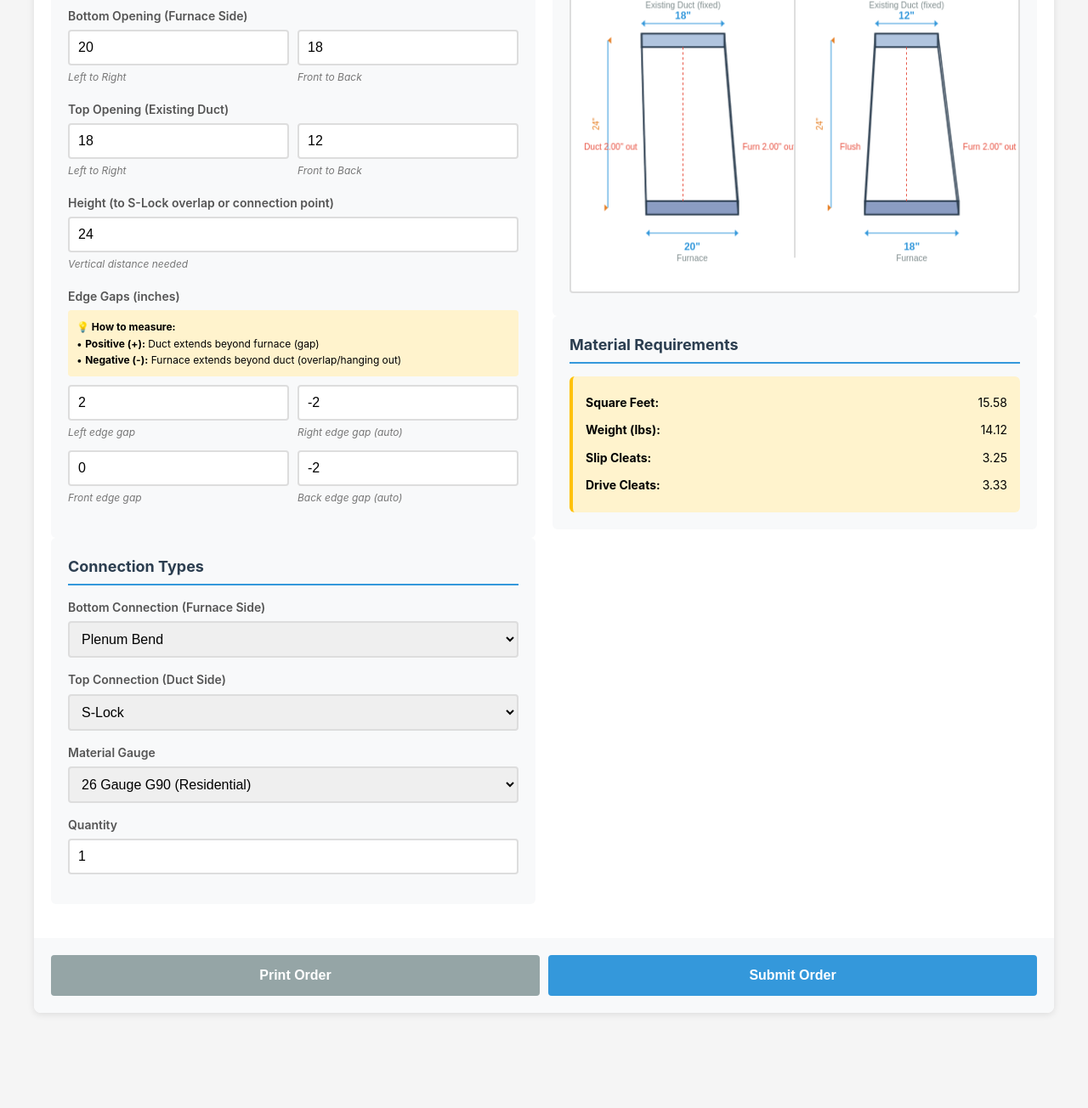
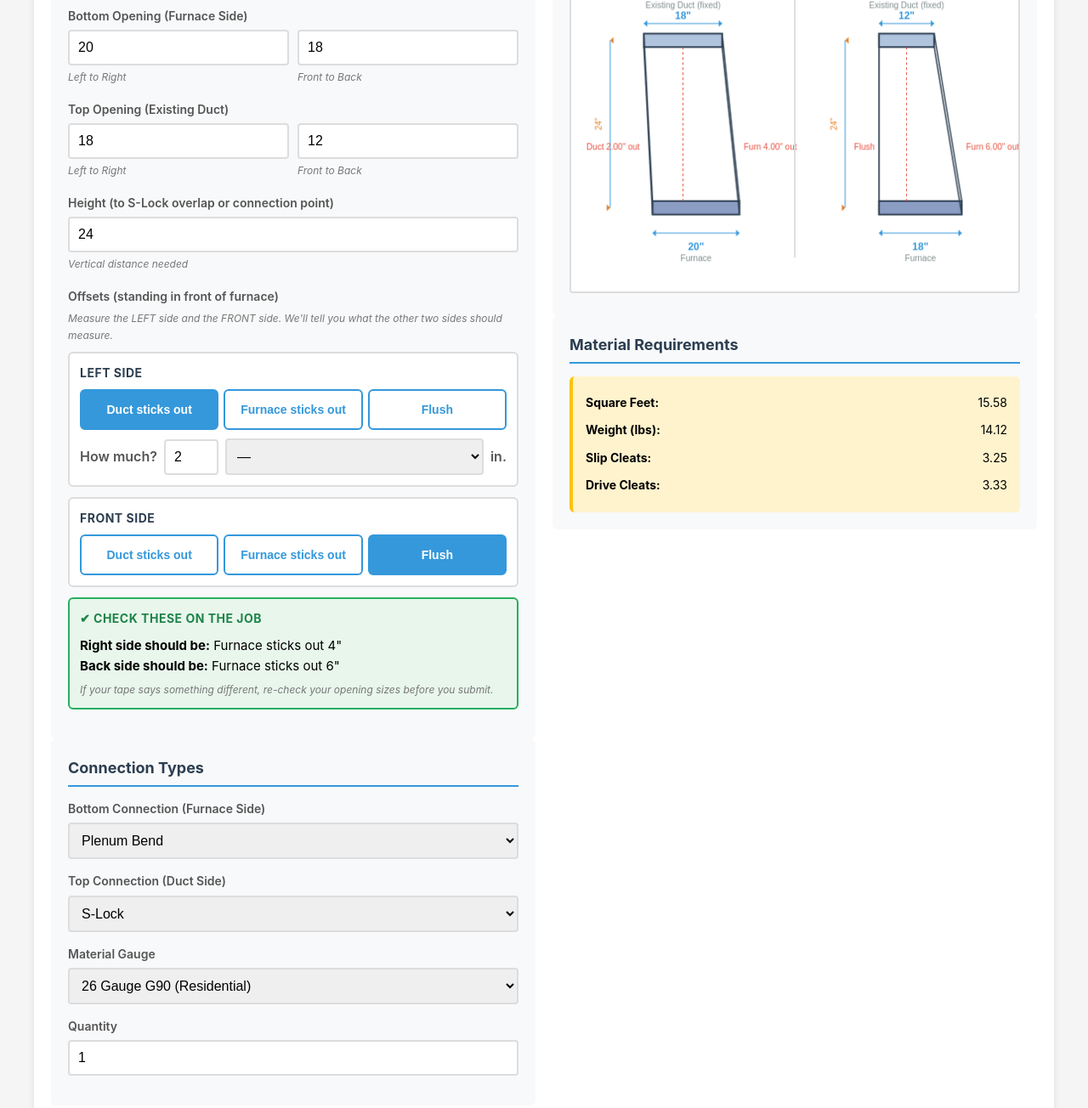
Before and after one commit to KESM89/ke-dashboard, a plain HTML site: page transition-request-form.html in a window 1280 px wide. Shown: the part 270-1574 px from the top of the page at 85% size. Before the commit the page ends 1482 px from the top, so only its background shows below. Drawn offline with Linux system fonts and the light colour scheme.

Commit message:
Add files via upload

```diff
--- a/transition-request-form.html
+++ b/transition-request-form.html
@@ -95,6 +95,13 @@
             .alert {
                 font-size: 14px;
                 padding: 12px;
+            }
+
+            /* Offset buttons: keep 3 across on a phone */
+            .seg button {
+                padding: 10px 4px !important;
+                font-size: 14px !important;
+                min-height: 52px;
             }
 
             /* Readable help text */
@@ -267,6 +274,67 @@
             font-style: italic;
         }
 
+        /* Offset entry cards */
+        .offset-card {
+            background: white;
+            border: 2px solid #ddd;
+            border-radius: 6px;
+            padding: 12px;
+            margin-bottom: 12px;
+        }
+        .offset-title {
+            font-weight: 700;
+            font-size: 14px;
+            color: #2c3e50;
+            margin-bottom: 8px;
+            letter-spacing: 0.5px;
+        }
+        .seg {
+            display: flex;
+            gap: 6px;
+        }
+        .seg button {
+            flex: 1;
+            padding: 12px 6px;
+            min-height: 48px;
+            border: 2px solid #3498db;
+            background: white;
+            color: #3498db;
+            border-radius: 6px;
+            font-size: 14px;
+            font-weight: 600;
+            cursor: pointer;
+        }
+        .seg button.active {
+            background: #3498db;
+            color: white;
+        }
+        .amount-row {
+            display: flex;
+            align-items: center;
+            gap: 8px;
+            margin-top: 10px;
+            font-weight: 600;
+            color: #555;
+        }
+        .form-group .amount-row input,
+        .form-group .amount-row select {
+            width: auto;
+            min-width: 0;
+            font-size: 16px;
+        }
+        .form-group .amount-row input { flex: 0 0 64px; }   /* whole inches */
+        .form-group .amount-row select { flex: 1 1 90px; padding-left: 8px; padding-right: 4px; } /* fraction */
+        .check-box {
+            background: #e8f6ec;
+            border: 2px solid #27ae60;
+            border-radius: 6px;
+            padding: 12px;
+            font-size: 15px;
+            line-height: 1.6;
+        }
+        .check-box .offset-title { color: #1e8449; }
+
         .alert {
             padding: 12px;
             border-radius: 4px;
@@ -278,6 +346,14 @@
             background: #d1ecf1;
             color: #0c5460;
             border-left: 4px solid #17a2b8;
+        }
+
+        /* Phone fixes - kept last so they win over earlier rules */
+        .content > * { min-width: 0; }      /* let grid columns shrink to screen width */
+        #drawing-canvas { max-width: 100%; }
+        @media (max-width: 768px) {
+            .dimension-row { grid-template-columns: 1fr 1fr; gap: 10px; } /* two short numbers fit side by side */
+            .container { margin: 0; border-radius: 0; }
         }
     </style>
 </head>
@@ -331,33 +407,56 @@
                         <span class="help-text">Vertical distance needed</span>
                     </div>
 
+                    <!-- OFFSETS: tech picks who sticks out + how much. Signs are handled internally. -->
                     <div class="form-group">
-                        <label>Edge Gaps (inches)</label>
-                        <div style="background: #fff3cd; padding: 10px; border-radius: 4px; margin-bottom: 10px; font-size: 12px;">
-                            <strong>💡 How to measure:</strong><br>
-                            • <strong>Positive (+):</strong> Duct extends beyond furnace (gap)<br>
-                            • <strong>Negative (-):</strong> Furnace extends beyond duct (overlap/hanging out)
-                        </div>
-                        <div class="dimension-row">
-                            <div>
-                                <input type="number" step="0.125" id="gap-left-input" placeholder="0" value="2" oninput="calculateOppositeGap('left')">
-                                <span class="help-text">Left edge gap</span>
+                        <label>Offsets (standing in front of furnace)</label>
+                        <span class="help-text" style="margin-bottom: 10px; display: block;">Measure the LEFT side and the FRONT side. We'll tell you what the other two sides should measure.</span>
+
+                        <!-- LEFT SIDE -->
+                        <div class="offset-card">
+                            <div class="offset-title">LEFT SIDE</div>
+                            <div class="seg" data-side="left">
+                                <button type="button" data-who="duct" class="active">Duct sticks out</button>
+                                <button type="button" data-who="furnace">Furnace sticks out</button>
+                                <button type="button" data-who="flush">Flush</button>
                             </div>
-                            <div>
-                                <input type="number" step="0.125" id="gap-right-input" placeholder="0" value="-2" oninput="calculateOppositeGap('right')">
-                                <span class="help-text">Right edge gap (auto)</span>
+                            <div class="amount-row" id="amount-left">
+                                <span>How much?</span>
+                                <input type="number" inputmode="numeric" min="0" id="whole-left" value="2" oninput="calculate()">
+                                <select id="frac-left" onchange="calculate()"></select>
+                                <span>in.</span>
                             </div>
                         </div>
-                        <div class="dimension-row" style="margin-top: 10px;">
-                            <div>
-                                <input type="number" step="0.125" id="gap-front-input" placeholder="0" value="0" oninput="calculateOppositeGap('front')">
-                                <span class="help-text">Front edge gap</span>
+
+                        <!-- FRONT SIDE -->
+                        <div class="offset-card">
+                            <div class="offset-title">FRONT SIDE</div>
+                            <div class="seg" data-side="front">
+                                <button type="button" data-who="duct">Duct sticks out</button>
+                                <button type="button" data-who="furnace">Furnace sticks out</button>
+                                <button type="button" data-who="flush" class="active">Flush</button>
                             </div>
-                            <div>
-                                <input type="number" step="0.125" id="gap-back-input" placeholder="0" value="-2" oninput="calculateOppositeGap('back')">
-                                <span class="help-text">Back edge gap (auto)</span>
+                            <div class="amount-row" id="amount-front" style="display:none;">
+                                <span>How much?</span>
+                                <input type="number" inputmode="numeric" min="0" id="whole-front" value="0" oninput="calculate()">
+                                <select id="frac-front" onchange="calculate()"></select>
+                                <span>in.</span>
                             </div>
                         </div>
+
+                        <!-- CHECK: calculated opposite sides -->
+                        <div class="check-box" id="offset-check">
+                            <div class="offset-title">✔ CHECK THESE ON THE JOB</div>
+                            <div><strong>Right side should be:</strong> <span id="check-right">—</span></div>
+                            <div><strong>Back side should be:</strong> <span id="check-back">—</span></div>
+                            <div class="help-text" style="margin-top: 6px;">If your tape says something different, re-check your opening sizes before you submit.</div>
+                        </div>
+
+                        <!-- Hidden signed values used by drawings + order (+ = duct sticks out, - = furnace sticks out) -->
+                        <input type="hidden" id="gap-left-input" value="0">
+                        <input type="hidden" id="gap-right-input" value="0">
+                        <input type="hidden" id="gap-front-input" value="0">
+                        <input type="hidden" id="gap-back-input" value="0">
                     </div>
                 </div>
 
@@ -487,45 +586,92 @@
         window.addEventListener('load', resizeCanvas);
         window.addEventListener('resize', resizeCanvas);
 
-        // Auto-calculate opposite edge gap
-        function calculateOppositeGap(changedEdge) {
+        // ---------- OFFSET ENTRY ----------
+        // Tech picks who sticks out (duct / furnace / flush) + amount for LEFT and FRONT.
+        // Internally: + = duct sticks out past furnace, - = furnace sticks out past duct.
+        // Opposite side is fixed by geometry: Left + Right = Duct width - Furnace width
+        //                                     Front + Back = Duct depth - Furnace depth
+        const offsetWho = { left: 'duct', front: 'flush' };
+
+        // Fill fraction dropdowns in 1/8ths
+        const FRACTIONS = ['0','1/8','1/4','3/8','1/2','5/8','3/4','7/8'];
+        function fillFractionSelects() {
+            ['frac-left', 'frac-front'].forEach(id => {
+                const sel = document.getElementById(id);
+                sel.innerHTML = FRACTIONS.map((f, i) =>
+                    `<option value="${i / 8}">${i === 0 ? '—' : f}</option>`).join('');
+            });
+        }
+
+        // Hook up the Duct / Furnace / Flush buttons
+        function setupOffsetButtons() {
+            document.querySelectorAll('.seg').forEach(seg => {
+                const side = seg.dataset.side;
+                seg.querySelectorAll('button').forEach(btn => {
+                    btn.addEventListener('click', () => {
+                        seg.querySelectorAll('button').forEach(b => b.classList.remove('active'));
+                        btn.classList.add('active');
+                        offsetWho[side] = btn.dataset.who;
+                        // Hide amount entry when flush
+                        document.getElementById('amount-' + side).style.display =
+                            btn.dataset.who === 'flush' ? 'none' : 'flex';
+                        calculate();
+                    });
+                });
+            });
+        }
+
+        // Read one side's entry and return a signed number
+        function readSide(side) {
+            if (offsetWho[side] === 'flush') return 0;
+            const whole = parseFloat(document.getElementById('whole-' + side).value) || 0;
+            const frac = parseFloat(document.getElementById('frac-' + side).value) || 0;
+            const amount = Math.abs(whole) + frac;
+            return offsetWho[side] === 'duct' ? amount : -amount;
+        }
+
+        // Decimal inches -> tape-measure text, rounded to nearest 1/8 (e.g. 4.25 -> 4 1/4")
+        function toFraction(val) {
+            const eighths = Math.round(Math.abs(val) * 8);
+            const whole = Math.floor(eighths / 8);
+            let rem = eighths % 8, den = 8;
+            while (rem && rem % 2 === 0) { rem /= 2; den /= 2; }
+            if (!rem) return whole + '"';
+            return (whole ? whole + ' ' : '') + rem + '/' + den + '"';
+        }
+
+        // Plain-English description of a signed gap
+        function describeGap(gap) {
+            if (Math.abs(gap) < 1 / 16) return 'Flush';
+            return (gap > 0 ? 'Duct sticks out ' : 'Furnace sticks out ') + toFraction(gap);
+        }
+
+        // Convert button/amount entries into the 4 signed gaps + update the check box
+        function syncOffsets() {
             const topWidth = parseFloat(document.getElementById('top-width').value) || 0;
             const topHeight = parseFloat(document.getElementById('top-height').value) || 0;
             const bottomWidth = parseFloat(document.getElementById('bottom-width').value) || 0;
             const bottomHeight = parseFloat(document.getElementById('bottom-height').value) || 0;
 
-            if (!topWidth || !topHeight || !bottomWidth || !bottomHeight) {
-                calculate(); // Just recalculate without auto-filling
-                return;
-            }
+            const gapLeft = readSide('left');
+            const gapFront = readSide('front');
+            const gapRight = (topWidth - bottomWidth) - gapLeft;
+            const gapBack = (topHeight - bottomHeight) - gapFront;
 
-            // Calculate opposite gap based on geometry
-            // Formula: Left gap + Right gap = (Top width - Bottom width)
-            // So: Right gap = (Top width - Bottom width) - Left gap
+            document.getElementById('gap-left-input').value = gapLeft;
+            document.getElementById('gap-front-input').value = gapFront;
+            document.getElementById('gap-right-input').value = gapRight;
+            document.getElementById('gap-back-input').value = gapBack;
 
-            if (changedEdge === 'left') {
-                const gapLeft = parseFloat(document.getElementById('gap-left-input').value) || 0;
-                const gapRight = (topWidth - bottomWidth) - gapLeft;
-                document.getElementById('gap-right-input').value = gapRight.toFixed(2);
-            } else if (changedEdge === 'right') {
-                const gapRight = parseFloat(document.getElementById('gap-right-input').value) || 0;
-                const gapLeft = (topWidth - bottomWidth) - gapRight;
-                document.getElementById('gap-left-input').value = gapLeft.toFixed(2);
-            } else if (changedEdge === 'front') {
-                const gapFront = parseFloat(document.getElementById('gap-front-input').value) || 0;
-                const gapBack = (topHeight - bottomHeight) - gapFront;
-                document.getElementById('gap-back-input').value = gapBack.toFixed(2);
-            } else if (changedEdge === 'back') {
-                const gapBack = parseFloat(document.getElementById('gap-back-input').value) || 0;
-                const gapFront = (topHeight - bottomHeight) - gapBack;
-                document.getElementById('gap-front-input').value = gapFront.toFixed(2);
-            }
-
-            calculate();
+            const haveSizes = topWidth && topHeight && bottomWidth && bottomHeight;
+            document.getElementById('check-right').textContent = haveSizes ? describeGap(gapRight) : '—';
+            document.getElementById('check-back').textContent = haveSizes ? describeGap(gapBack) : '—';
         }
 
         // Main calculation function
         function calculate() {
+            syncOffsets(); // turn button/amount entries into signed gaps first
+
             // Get inputs
             const bottomWidth = parseFloat(document.getElementById('bottom-width').value) || 0;
             const bottomHeight = parseFloat(document.getElementById('bottom-height').value) || 0;
@@ -976,11 +1122,11 @@
             const gapBack = parseFloat(document.getElementById('gap-back-input').value) || 0;
 
             // Build offset description in field tech language
-            let offsetDescription = 'Edge Gaps:\n';
-            offsetDescription += `  Left: ${gapLeft > 0 ? 'Duct ' + gapLeft + '" outside furnace' : (gapLeft < 0 ? 'Furnace ' + Math.abs(gapLeft) + '" outside duct' : 'Flush')}\n`;
-            offsetDescription += `  Right: ${gapRight > 0 ? 'Duct ' + gapRight + '" outside furnace' : (gapRight < 0 ? 'Furnace ' + Math.abs(gapRight) + '" outside duct' : 'Flush')}\n`;
-            offsetDescription += `  Front: ${gapFront > 0 ? 'Duct ' + gapFront + '" outside furnace' : (gapFront < 0 ? 'Furnace ' + Math.abs(gapFront) + '" outside duct' : 'Flush')}\n`;
-            offsetDescription += `  Back: ${gapBack > 0 ? 'Duct ' + gapBack + '" outside furnace' : (gapBack < 0 ? 'Furnace ' + Math.abs(gapBack) + '" outside duct' : 'Flush')}`;
+            let offsetDescription = 'Offsets (standing in front of furnace):\n';
+            offsetDescription += '  Left: ' + describeGap(gapLeft) + ' (measured)\n';
+            offsetDescription += '  Front: ' + describeGap(gapFront) + ' (measured)\n';
+            offsetDescription += '  Right: ' + describeGap(gapRight) + ' (calculated)\n';
+            offsetDescription += '  Back: ' + describeGap(gapBack) + ' (calculated)';
 
             const orderData = {
                 orientation: orientation,
@@ -1030,10 +1176,10 @@
                   'This would be sent to the shop in production.');
         }
 
-        // Initialize on load
-        window.onload = function() {
-            calculate();
-        };
+        // Initialize (script is at end of body, so the elements already exist)
+        fillFractionSelects();
+        setupOffsetButtons();
+        calculate();
     </script>
 </body>
 </html>
```
